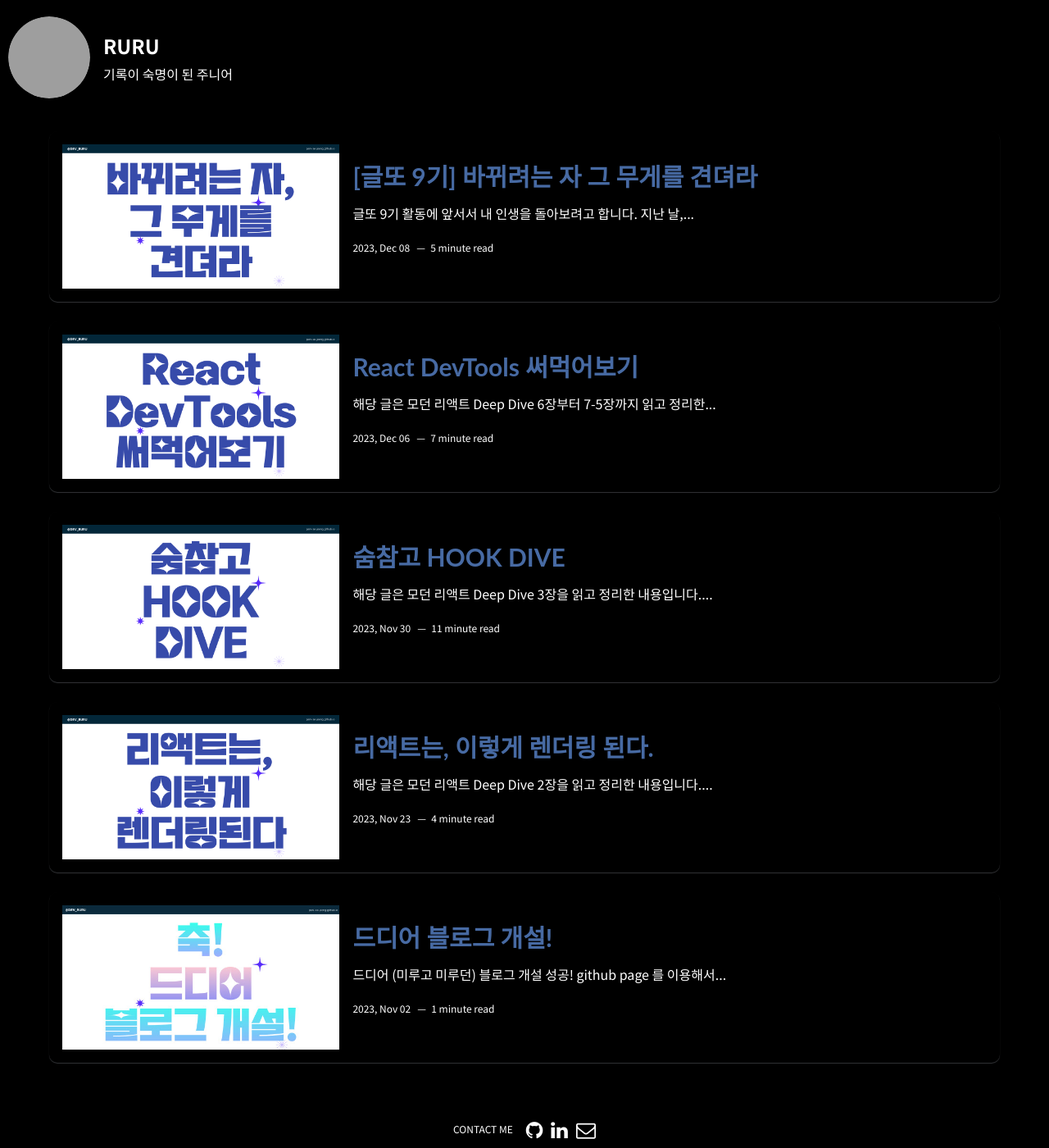
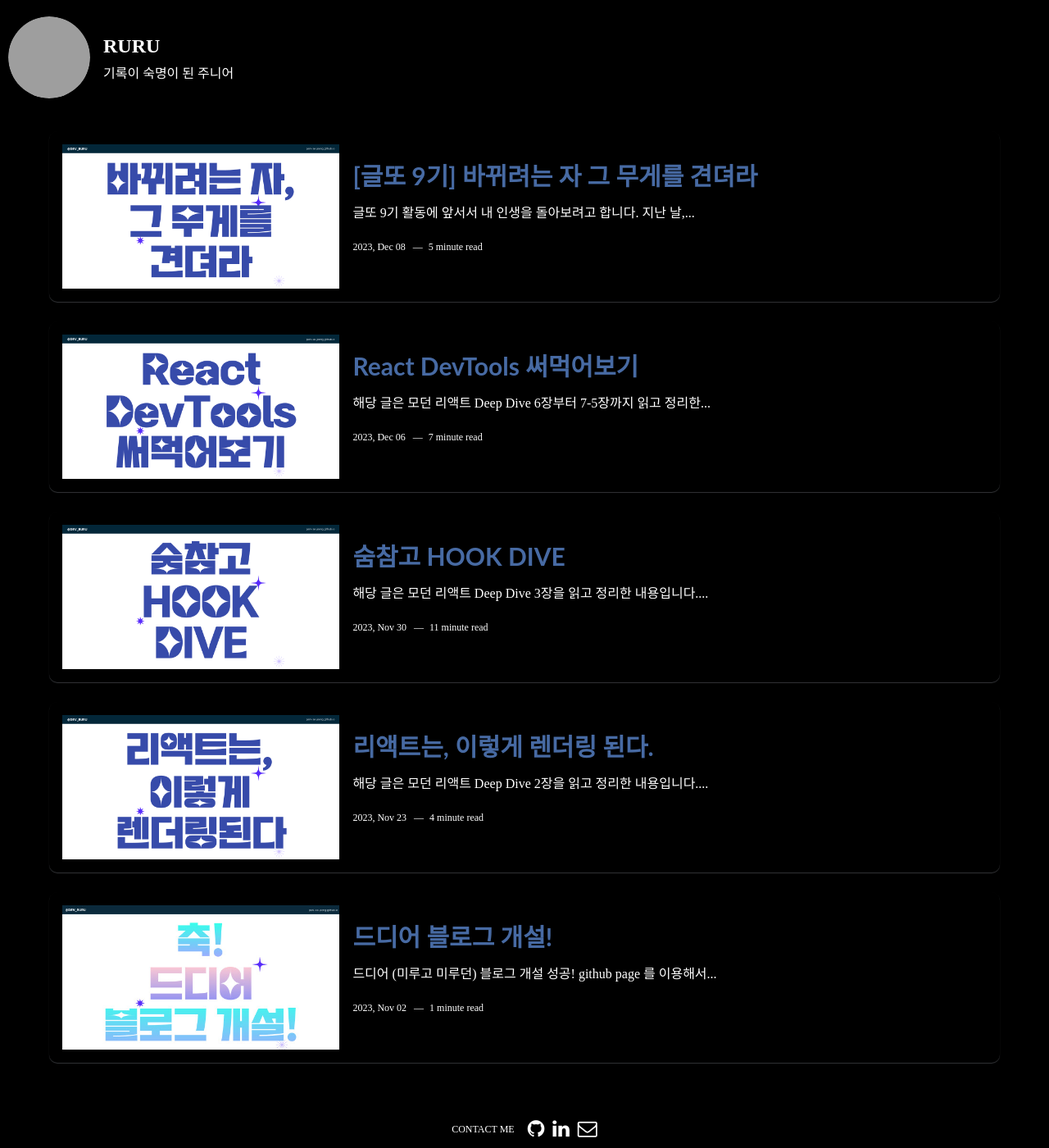
Before and after one commit to Park-Se-Jeong/Park-Se-Jeong.github.io, a Jekyll site: the page built from index.html, in a window 1280 px wide and 1400 px high. Shown: the whole window at 82% size. Built offline with Jekyll 4.4.1, drawn with Linux system fonts in a browser that asks for light colours; the list of posts is cut into pages by our own code; grey boxes are pictures that could not be loaded.

Commit message:
design: 폰트 설정 수정

```diff
--- a/assets/css/main.css
+++ b/assets/css/main.css
@@ -22,6 +22,7 @@ html {
  */
 body {
   margin: 0;
+  font-family: 'No'
 }
 
 /**
@@ -84,7 +85,6 @@ hr {
  * 2. Correct the odd `em` font sizing in all browsers.
  */
 pre {
-  font-family: monospace, monospace;
   /* 1 */
   font-size: 1em;
   /* 2 */
@@ -780,11 +780,11 @@ template {
 
 html {
   line-height: 1.5;
-  background: black
+  background: black;
+  font-family: 'Noto sans KR', sans-serif;
 }
 
 body {
-  font-family: 'Noto sans KR', sans-serif;
   color: #000;
   margin: 0;
   -webkit-font-smoothing: antialiased;
@@ -986,7 +986,7 @@ table tfoot td {
 }
 
 .about .author-name {
-  font-family: 'Noto sans KR', sans-serif;
+  /* font-family: 'Noto sans KR', sans-serif; */
   margin: 0 0 4px;
   position: relative;
   font-size: 1.5rem;
```
